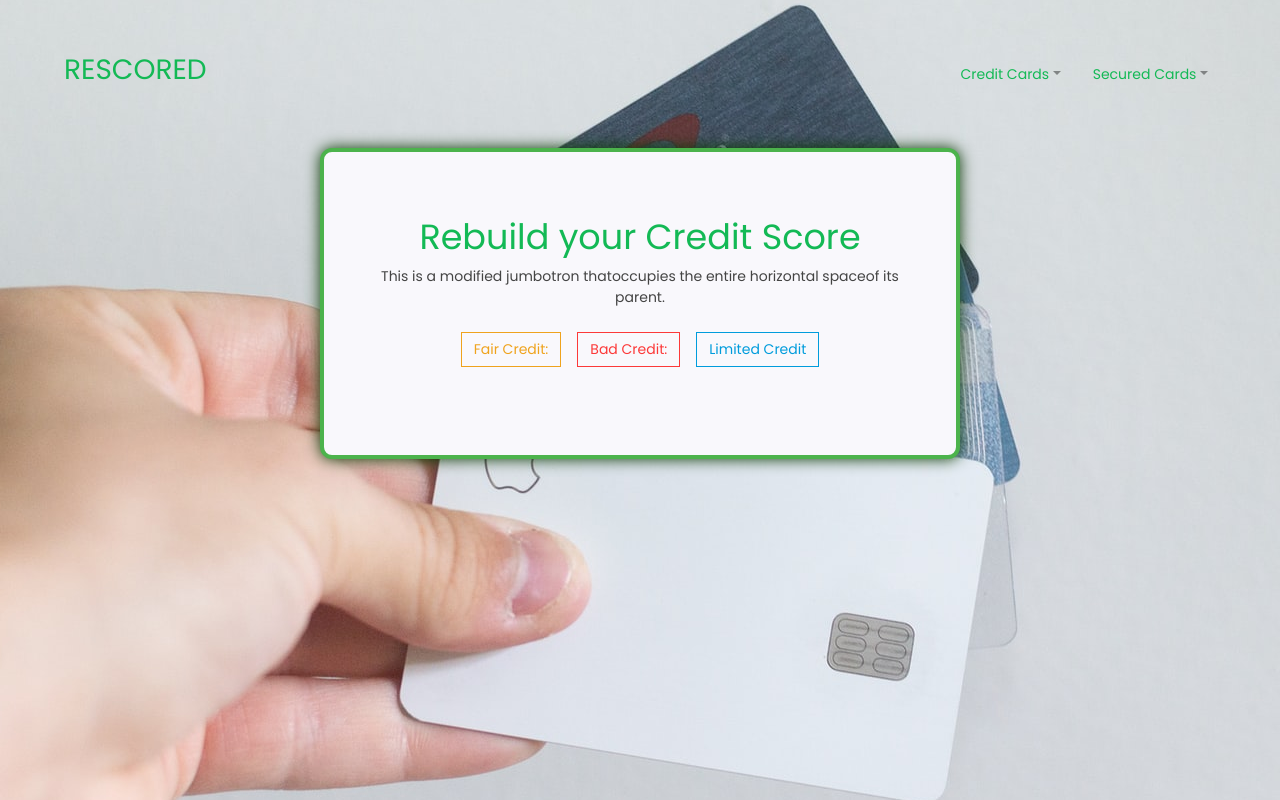
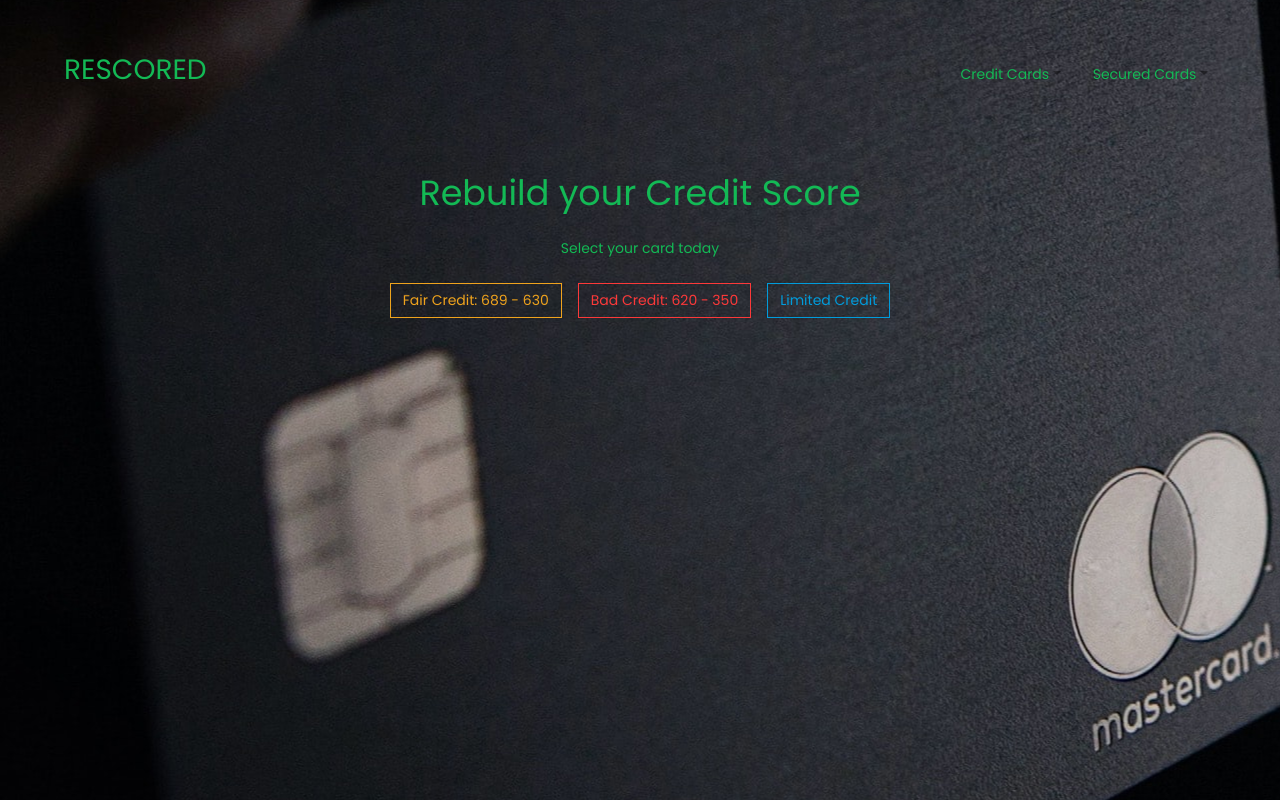
Before and after one commit to machinesandpixels/rescored, a React (Create React App) app: page / in a window 1280 px wide. Built offline with nearby package versions, Linux system fonts and the light colour scheme.

Commit message:
Updated Homepage image and worked on displaying CategoriesPanel

```diff
--- a/public/index.html
+++ b/public/index.html
@@ -19,7 +19,7 @@
 
     <title>Rescored</title>
   </head>
-  <body class="scrollbar-success">
+  <body>
     <noscript>You need to enable JavaScript to run this app.</noscript>
     <div id="root"></div>
   </body>
--- a/src/components/CategoriesPanel.js
+++ b/src/components/CategoriesPanel.js
@@ -3,12 +3,12 @@ import Button from 'react-bootstrap/Button';
 
 const CategoriesPanel = () => {
     return (
-        <div className="categories-panel my-4">
+        <div className="my-4">
             <Button variant="outline-warning" className="mr-3">
-                Fair Credit:
+                Fair Credit: 689 - 630
             </Button>
             <Button variant="outline-danger" className="mr-3">
-                Bad Credit:
+                Bad Credit: 620 - 350
             </Button>
             <Button variant="outline-info">
                 Limited Credit
--- a/src/css/index.css
+++ b/src/css/index.css
@@ -1,6 +1,6 @@
 body {
     font-family: 'Poppins', sans-serif;
-    background: url("/images/home.jpg") no-repeat fixed center;
+    background: url("/images/homepage.jpg") no-repeat fixed center;
 };
 
 .center{
--- a/src/layout/Header.js
+++ b/src/layout/Header.js
@@ -7,12 +7,14 @@ import NavDropdown from 'react-bootstrap/NavDropdown';
 const Header = () => {
 
     return (
-            <Navbar className="py-5">
+            <Navbar className="py-5" expand="lg">
                 <Navbar.Brand href="#home">
                     <h2 className="ml-5 text-success">
                         RESCORED
                     </h2>
                 </Navbar.Brand>
+            <Navbar.Toggle aria-controls="basic-navbar-nav" />
+            <Navbar.Collapse id="basic-navbar-nav">
                 <Nav className="ml-auto">
                 <NavDropdown
                     title={
@@ -43,6 +45,7 @@ const Header = () => {
                 </NavDropdown>
                 </Nav>
                 <Nav className="ml-5" />
+            </Navbar.Collapse>
             </Navbar>
     )
 }
--- a/src/pages/HomePage.js
+++ b/src/pages/HomePage.js
@@ -1,25 +1,20 @@
 import React from 'react';
 import Container from 'react-bootstrap/Container';
-import Jumbotron from 'react-bootstrap/Jumbotron';
 import CategoriesPanel from '../components/CategoriesPanel';
-
 
 const HomePage = () => {
     return (
-        <div>
-            <Jumbotron className="text-center col-6 m-auto border-green">
-                <Container>
-                    <h1 className="text-wrap text-truncate text-success">
-                        Rebuild your Credit Score
-                    </h1>
-                    <p className="text-wrap text-truncate">
-                        This is a modified jumbotron thatoccupies the entire horizontal spaceof
-                        its parent.
-                    </p>
-                    <CategoriesPanel />
-                </Container>
-            </Jumbotron>
-        </div>
+        <main>
+            <Container className="text-center col-6 m-auto">
+                <h1 className="text-wrap text-truncate text-success my-4">
+                    Rebuild your Credit Score
+                </h1>
+                <p className="text-wrap text-truncate text-success">
+                    Select your card today
+                </p>
+                <CategoriesPanel />
+            </Container>
+        </main>
     )
 }
 
```
Also changed, not shown: public/images/home.jpg (deleted), public/images/homepage.jpg (added).
